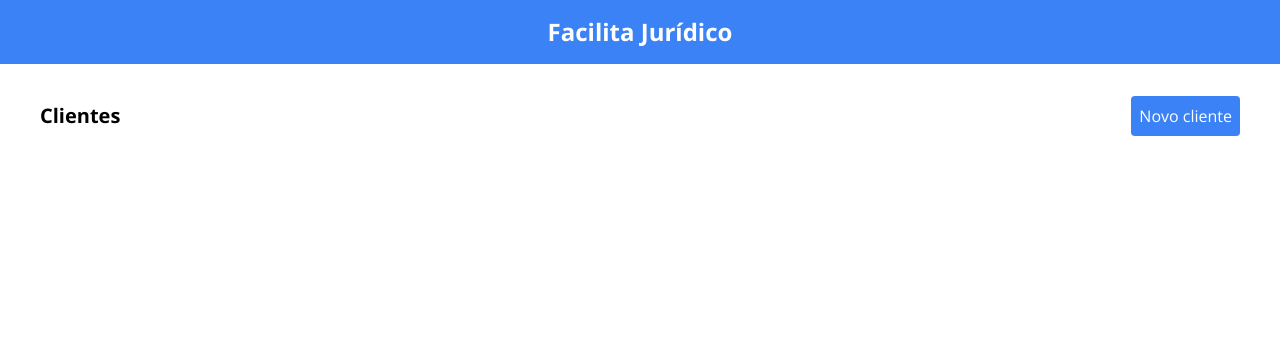
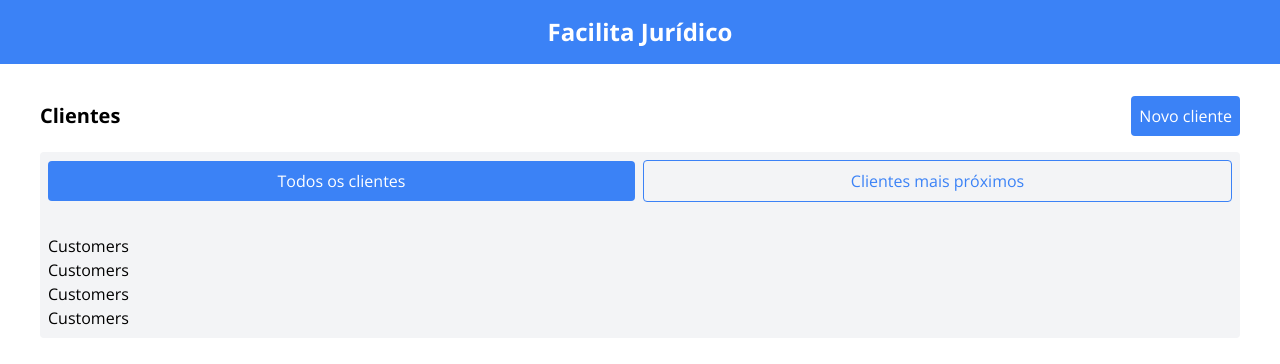
Before and after one commit to gabrielcaamargo/facilita-juridico-web, a React (Vite) app: page / in a window 1280 px wide. Shown: the top 364 px of the page. Built offline with nearby package versions, Linux system fonts and the light colour scheme.

Commit message:
feat: create customers section and its tabs

```diff
--- a/src/App.tsx
+++ b/src/App.tsx
@@ -1,12 +1,15 @@
 import { BrowserRouter } from 'react-router-dom';
 import { AppRoutes } from './components/Router';
 import { Header } from './components/Header';
+import { CurrentCustomerTabContextProvider } from './contexts/CurrentCustomerTabContext';
 
 export default function App() {
   return (
     <BrowserRouter>
       <Header />
-      <AppRoutes />
+      <CurrentCustomerTabContextProvider>
+        <AppRoutes />
+      </CurrentCustomerTabContextProvider>
     </BrowserRouter>
   );
 }
--- /dev/null
+++ b/src/components/Customers/CustomersContent.tsx
@@ -0,0 +1,9 @@
+import { CustomersTabs } from './Tabs';
+
+export function CustomersContent() {
+  return (
+    <div className='bg-gray-100 p-2 rounded mt-4'>
+      <CustomersTabs.Root />
+    </div>
+  );
+}
--- a/src/components/CustomersHeader.tsx
+++ b/src/components/Customers/CustomersHeader.tsx
@@ -1,12 +1,12 @@
 export function CustomersHeader() {
   return (
-    <>
+    <div className="flex items-center justify-between">
       <h2 className="font-bold text-xl">Clientes</h2>
       <button
         className="text-white rounded bg-blue-500 duration-75 ease-in hover:bg-blue-600 active:opacity-75 p-2"
       >
           Novo cliente
       </button>
-    </>
+    </div>
   );
 }
--- a/src/components/CustomersRoot.tsx
+++ b/src/components/Customers/CustomersRoot.tsx
@@ -5,9 +5,7 @@ interface ICustomersRootProps {
 export function CustomersRoot({ children }: ICustomersRootProps) {
   return (
     <div>
-      <div className="flex items-center justify-between w-full">
-        {children}
-      </div>
+      {children}
     </div>
   );
 }
--- /dev/null
+++ b/src/components/Customers/Tabs/AllCustomersTab.tsx
@@ -0,0 +1,10 @@
+export function AllCustomersTab() {
+  return (
+    <div>
+      <h1>Customers</h1>
+      <h1>Customers</h1>
+      <h1>Customers</h1>
+      <h1>Customers</h1>
+    </div>
+  );
+}
--- /dev/null
+++ b/src/components/Customers/Tabs/Tab.tsx
@@ -0,0 +1,30 @@
+import { CurrentTab, useCurrentCustomerTabContext } from '../../../contexts/CurrentCustomerTabContext';
+
+interface ITabProps {
+  title: string
+  tabId: CurrentTab
+}
+
+export function Tab({ title, tabId }: ITabProps) {
+  const { currentTab, setCurrentTab } = useCurrentCustomerTabContext();
+
+  function handleChangeTab() {
+    if(currentTab !== tabId) {
+      setCurrentTab(tabId);
+    }
+  }
+
+  const className =
+    currentTab == tabId
+      ? ' bg-blue-500 text-white'
+      : 'bg-transparent border border-blue-500 text-blue-500';
+
+  return (
+    <button
+      className={`w-full flex-1 rounded duration-75 ease-in hover:opacity-50 p-2 ${className}`}
+      onClick={handleChangeTab}
+    >
+      {title}
+    </button>
+  );
+}
--- /dev/null
+++ b/src/components/Customers/Tabs/TabsRoot.tsx
@@ -0,0 +1,14 @@
+import { CustomersTabs } from '.';
+
+export function TabsRoot() {
+  return (
+    <div className="w-full flex-items-center gap-4">
+      <div className='flex items-center gap-2 mb-8'>
+        <CustomersTabs.Tab title='Todos os clientes' tabId='customers'/>
+        <CustomersTabs.Tab title='Clientes mais próximos' tabId='distance' />
+      </div>
+
+      <CustomersTabs.AllCustomers />
+    </div>
+  );
+}
--- /dev/null
+++ b/src/components/Customers/Tabs/index.ts
@@ -0,0 +1,9 @@
+import { AllCustomersTab } from './AllCustomersTab';
+import { Tab } from './Tab';
+import { TabsRoot } from './TabsRoot';
+
+export const CustomersTabs = {
+  AllCustomers: AllCustomersTab,
+  Root: TabsRoot,
+  Tab,
+};
--- a/src/components/Customers.ts
+++ b/src/components/Customers/index.ts
@@ -1,7 +1,9 @@
+import { CustomersContent } from './CustomersContent';
 import { CustomersHeader } from './CustomersHeader';
 import { CustomersRoot } from './CustomersRoot';
 
 export const Customers = {
   Root: CustomersRoot,
-  Header: CustomersHeader
+  Header: CustomersHeader,
+  Content: CustomersContent
 };
--- a/src/contexts/CurrentCustomerTabContext.tsx
+++ b/src/contexts/CurrentCustomerTabContext.tsx
@@ -1,6 +1,6 @@
 import { createContext, useContext, useState } from 'react';
 
-type CurrentTab = 'customers' | 'distance'
+export type CurrentTab = 'customers' | 'distance'
 
 interface ICurrentCustomerTabContext {
   currentTab: CurrentTab
@@ -14,7 +14,7 @@ interface ICurrentCustomerTabContextProviderProps {
 const CurrentCustomerTabContext = createContext({} as ICurrentCustomerTabContext);
 
 function CurrentCustomerTabContextProvider({ children }: ICurrentCustomerTabContextProviderProps) {
-  const [currentTab, setCurrentTab] = useState<CurrentTab>('' as CurrentTab);
+  const [currentTab, setCurrentTab] = useState<CurrentTab>('customers');
 
   return (
     <CurrentCustomerTabContext.Provider value={{ currentTab, setCurrentTab }}>
--- a/src/pages/Home.tsx
+++ b/src/pages/Home.tsx
@@ -5,6 +5,7 @@ export function Home() {
     <div className='mt-8 mx-auto max-w-[90vw] md:max-w-[1200px]'>
       <Customers.Root>
         <Customers.Header />
+        <Customers.Content />
       </Customers.Root>
     </div>
   );
```
